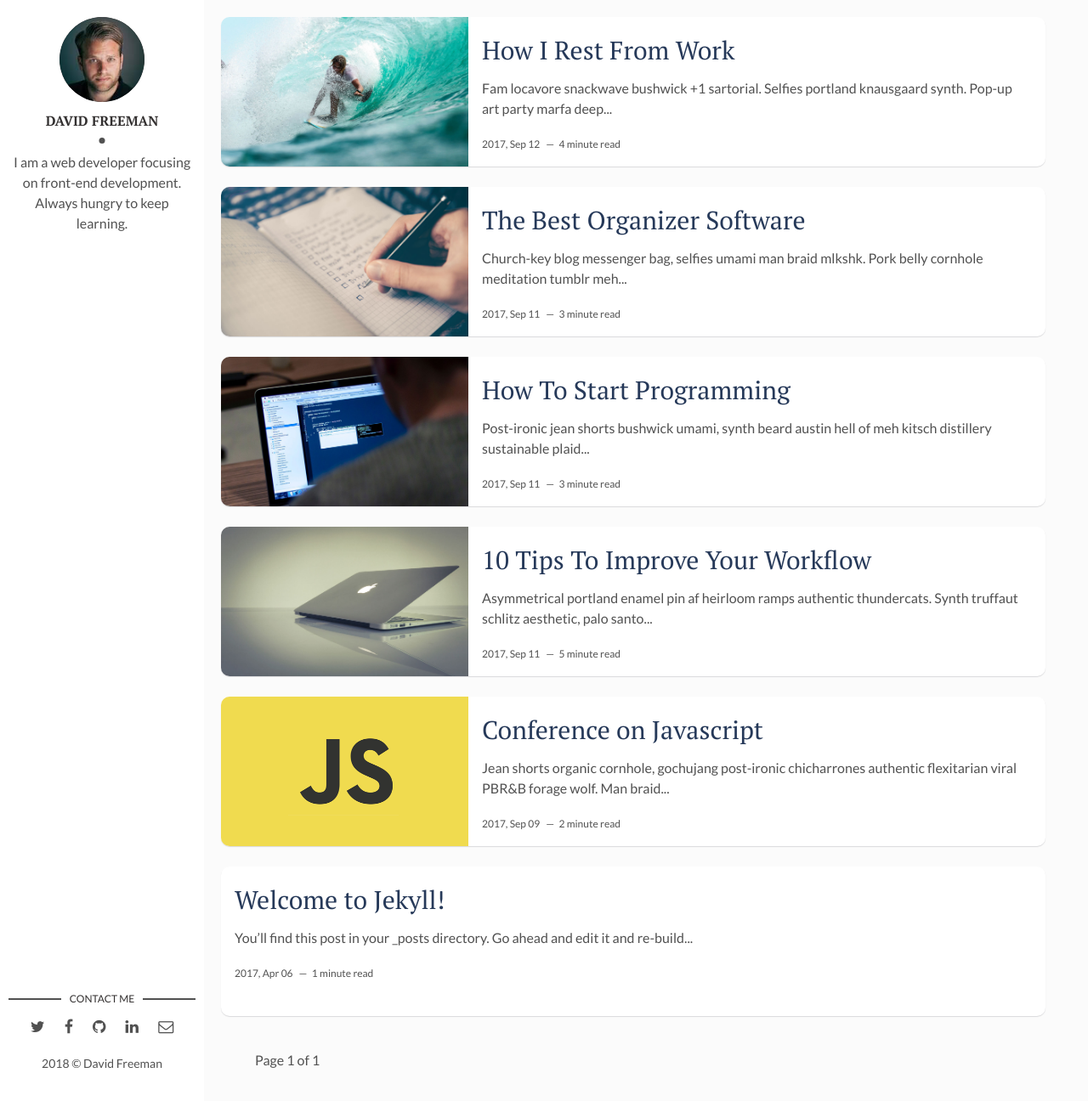
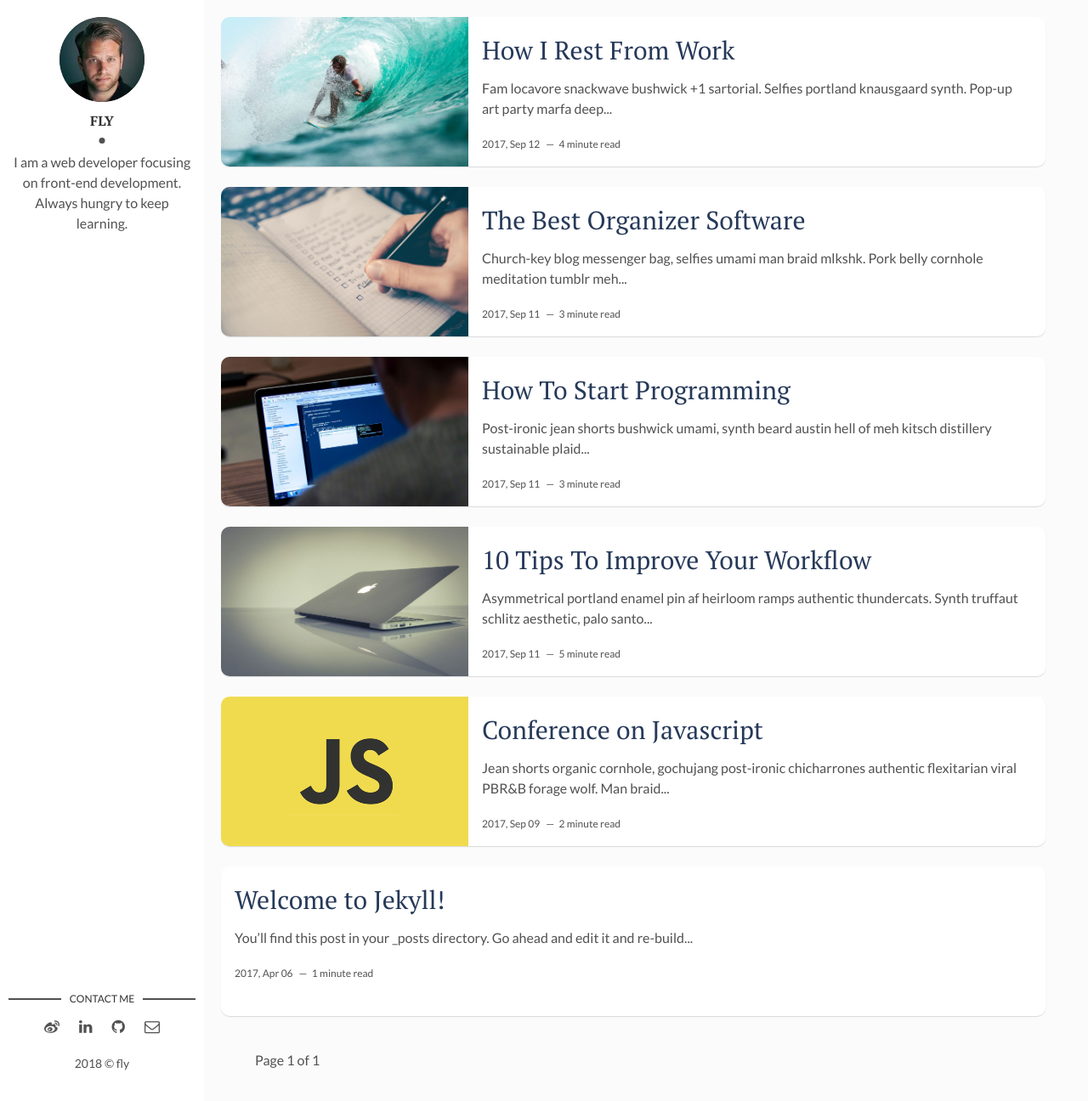
Before and after one commit to he236555699/blog, a Jekyll site: the page built from index.html, in a window 1280 px wide and 1296 px high. Shown: the whole window at 85% size. Built offline with Jekyll 4.4.1, drawn with Linux system fonts in a browser that asks for light colours; the list of posts is cut into pages by our own code.

Commit message:
update contact information

```diff
--- a/_config.yml
+++ b/_config.yml
@@ -9,12 +9,11 @@ url: "" # the base hostname & protocol for your site, e.g. http://example.com
 site-twitter: #if your site has a twitter account, enter it here
 
 # Author Settings
-author: David Freeman # add your name
+author: fly # add your name
 author-img: david-freeman.jpg # add your photo
 about-author: I am a web developer focusing on front-end development. Always hungry to keep learning. # add description
-twitter: # add your Twitter handle
-facebook: # add your Facebook handle
-github: artemsheludko # add your Github handle
+weibo: # add your weibo handle
+github: he236555699 # add your Github handle
 linkedin: # add your Linkedin handle
 email: # add your Email address
 
--- a/_layouts/main.html
+++ b/_layouts/main.html
@@ -16,25 +16,20 @@ layout: default
     <section class="contact">
       <h3 class="contact-title">Contact me</h3>
       <ul>
-        {% if site.twitter %}
-          <li><a href="https://twitter.com/{{ site.twitter }}" target="_blank"><i class="fa fa-twitter" aria-hidden="true"></i></a></li>
+        {% if site.weibo %}
+          <li><a href="https://facebook.com/{{ site.weibo }}" target="_blank"><i class="fa fa-weibo" aria-hidden="true"></i></a></li>
         {% else %}
-          <li><a href="https://twitter.com/artemsheludko_" target="_blank"><i class="fa fa-twitter" aria-hidden="true"></i></a></li>
-        {% endif %}
-        {% if site.facebook %}
-          <li><a href="https://facebook.com/{{ site.facebook }}" target="_blank"><i class="fa fa-facebook" aria-hidden="true"></i></a></li>
-        {% else %}
-          <li><a href="https://facebook.com/" target="_blank"><i class="fa fa-facebook" aria-hidden="true"></i></a></li>
-        {% endif %}
-        {% if site.github %}
-          <li class="github"><a href="http://github.com/{{site.github}}" target="_blank"><i class="fa fa-github"></i></a></li>
-        {% else %}
-          <li class="github"><a href="http://github.com/" target="_blank"><i class="fa fa-github" aria-hidden="true"></i></a></li>
+          <li><a href="https://facebook.com/" target="_blank"><i class="fa fa-weibo" aria-hidden="true"></i></a></li>
         {% endif %}
         {% if site.linkedin %}
           <li class="linkedin"><a href="https://in.linkedin.com/in/{{site.linkedin}}" target="_blank"><i class="fa fa-linkedin"></i></a></li>
         {% else %}
           <li class="linkedin"><a href="https://in.linkedin.com/" target="_blank"><i class="fa fa-linkedin" aria-hidden="true"></i></a></li>
+        {% endif %}
+		{% if site.github %}
+          <li class="github"><a href="http://github.com/{{site.github}}" target="_blank"><i class="fa fa-github"></i></a></li>
+        {% else %}
+          <li class="github"><a href="http://github.com/" target="_blank"><i class="fa fa-github" aria-hidden="true"></i></a></li>
         {% endif %}
         {% if site.email %}
           <li class="email"><a href="mailto:{{site.email}}"><i class="fa fa-envelope-o"></i></a></li>
```
